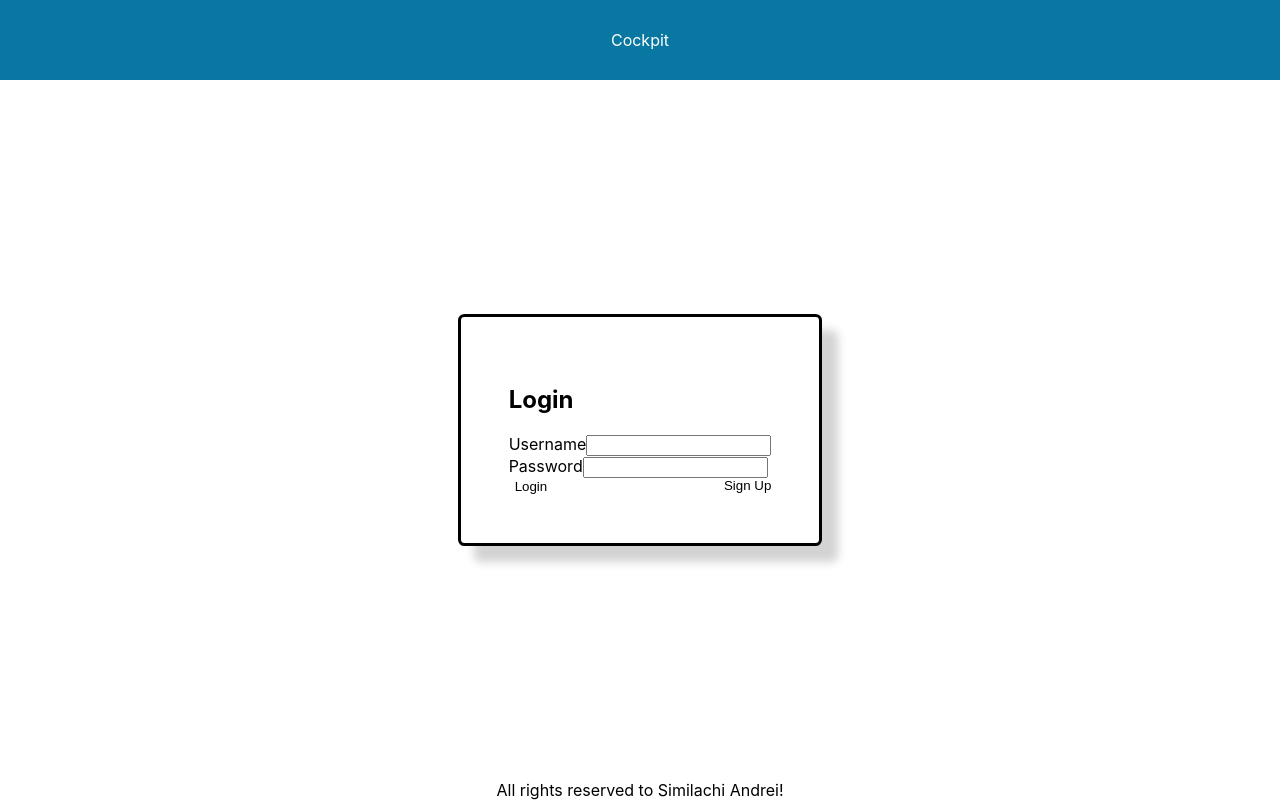
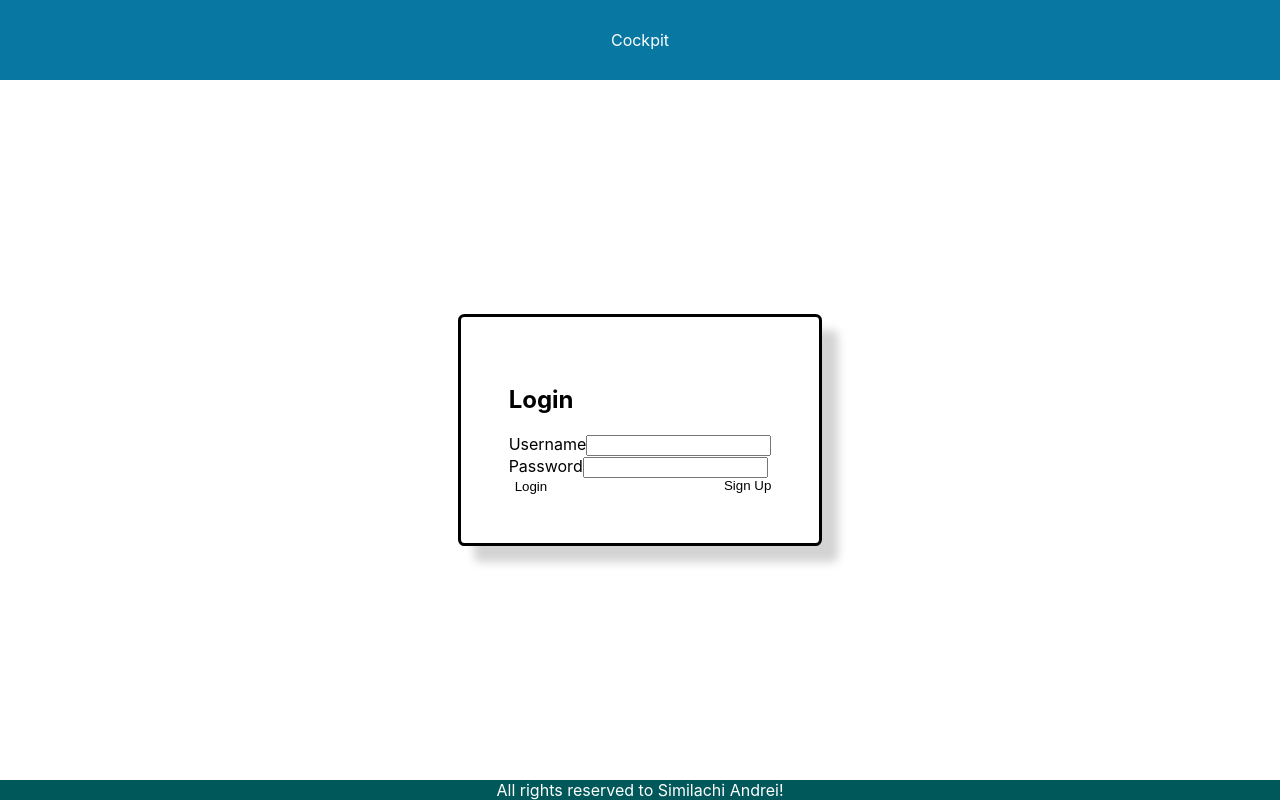
Before and after one commit to SimilachiAndrei/Server-Management-System, a React (Create React App) app in the folder frontend/: page / in a window 1280 px wide. Built offline with nearby package versions, Linux system fonts and the light colour scheme.

Commit message:
modified footer module

```diff
--- a/frontend/src/styles/footer.module.css
+++ b/frontend/src/styles/footer.module.css
@@ -4,4 +4,6 @@
     min-height: 1rem;
     display: flex;
     justify-content: center;
+    background-color: #00585a;
+    color:white;
 }
```
